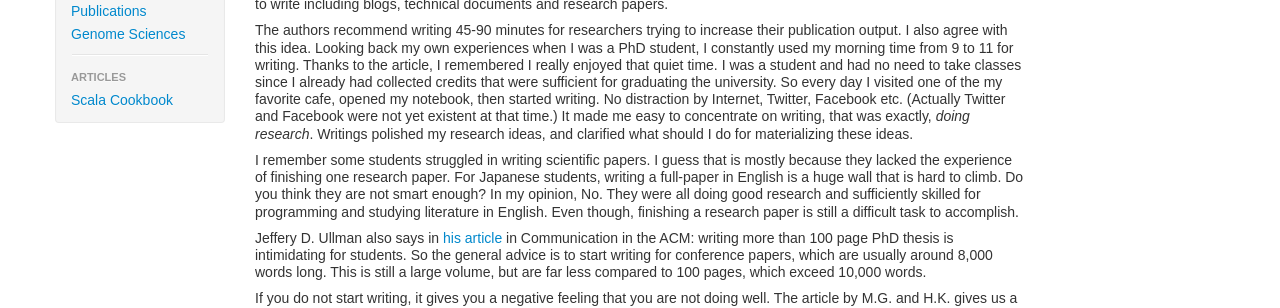
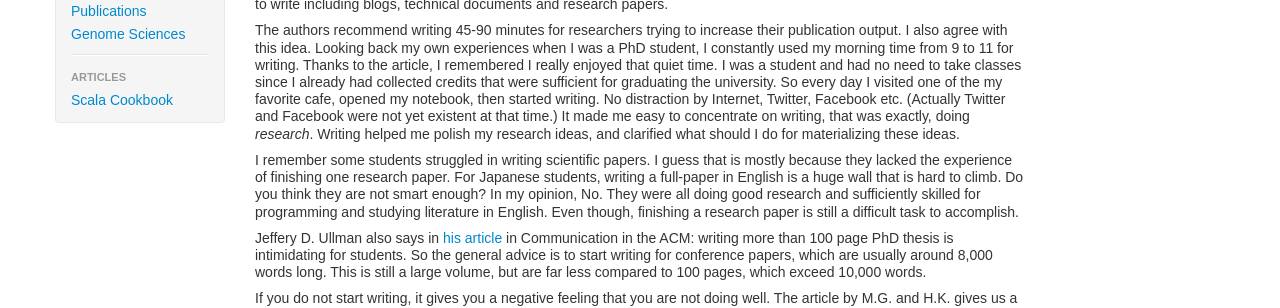
Before and after one commit to xerial/xerial.github.com, a Jekyll site: the page built from _posts/writing/2014-01-13-on-writing.md, in a window 1280 px wide. Shown: the part 198-506 px from the top of the page. Built offline with Jekyll 4.4.1, drawn with Linux system fonts in a browser that asks for light colours; Markdown is read by kramdown in place of the engine named in the settings; comment, search, counter and statistics services are not loaded.

Commit message:
fix wording

```diff
--- a/_posts/writing/2014-01-13-on-writing.md
+++ b/_posts/writing/2014-01-13-on-writing.md
@@ -10,7 +10,7 @@ tags: [research]
 Maria Gardiner and Hugh Kearns wrote a good [article](http://www.nature.com/naturejobs/science/articles/10.1038/nj7354-129a) that says "Start writing before you feel ready". This reminds me how to write including blogs, technical documents and research papers.
 
 The authors recommend writing 45-90 minutes for researchers trying to increase their publication output. I also agree with this idea.
-Looking back my own experiences when I was a PhD student, I constantly used my morning time from 9 to 11 for writing. Thanks to the article, I remembered I really enjoyed that quiet time. I was a student and had no need to take classes since I already had collected credits that were sufficient for graduating the university. So every day I visited one of the my favorite cafe, opened my notebook, then started writing. No distraction by Internet, Twitter, Facebook etc. (Actually Twitter and Facebook were not yet existent at that time.) It made me easy to concentrate on writing, that was exactly, *doing research*. Writings polished my research ideas, and clarified what should I do for materializing these ideas.
+Looking back my own experiences when I was a PhD student, I constantly used my morning time from 9 to 11 for writing. Thanks to the article, I remembered I really enjoyed that quiet time. I was a student and had no need to take classes since I already had collected credits that were sufficient for graduating the university. So every day I visited one of the my favorite cafe, opened my notebook, then started writing. No distraction by Internet, Twitter, Facebook etc. (Actually Twitter and Facebook were not yet existent at that time.) It made me easy to concentrate on writing, that was exactly, doing *research*. Writing helped me polish my research ideas, and clarified what should I do for materializing these ideas.
 
 I remember some students struggled in writing scientific papers. I guess that is mostly because they lacked the experience of finishing one research paper. For Japanese students, writing a full-paper in English is a huge wall that is hard to climb. Do you think they are not smart enough? In my opinion, No. They were all doing good research and sufficiently skilled for programming and studying literature in English. Even though, finishing a research paper is still a difficult task to accomplish.
 
```
